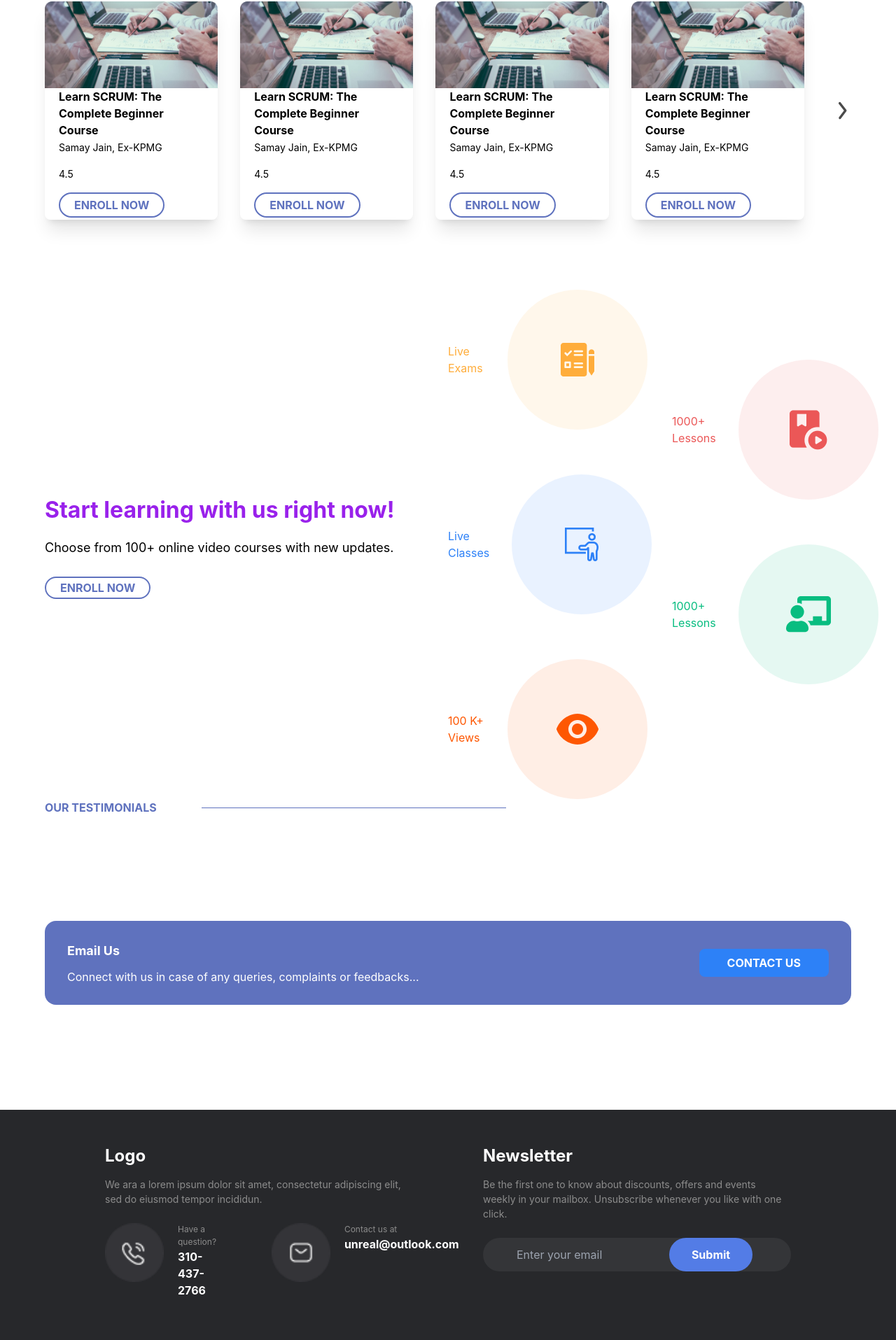
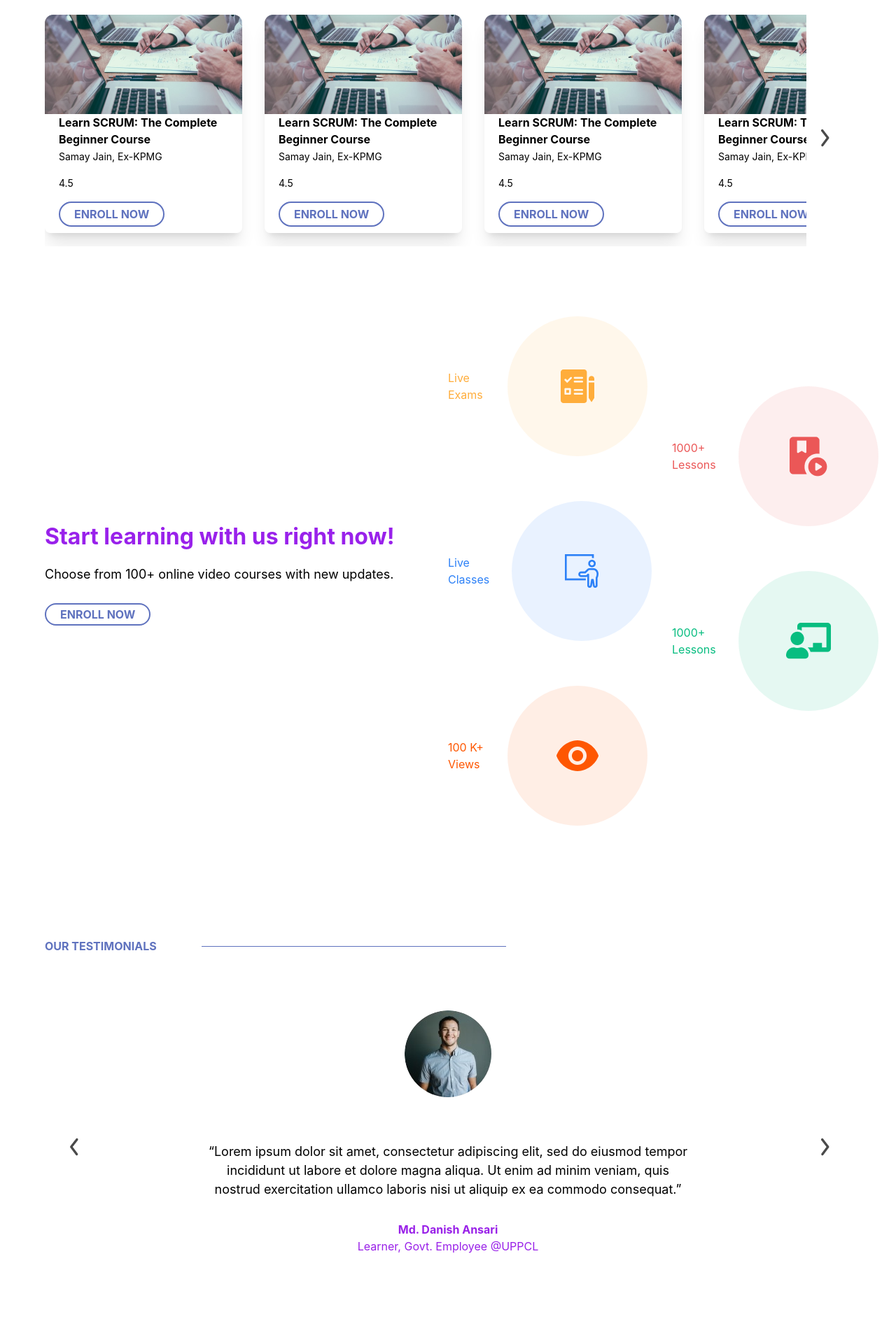
Before and after one commit to moniruzzaman01/task-DiGiLABS, a React (Create React App) app: page / in a window 1280 px wide. Shown: the part 931-2846 px from the top of the page at 70% size. Built offline with nearby package versions, Linux system fonts and the light colour scheme.

Commit message:
testimonial section done

```diff
--- a/src/Components/Courses.js
+++ b/src/Components/Courses.js
@@ -12,9 +12,10 @@ const Courses = () => {
         Choose from 100+ online video courses with new additions published every
         month
       </p>
-      <div className=" flex gap-8 items-center">
+      <div className=" relative ">
+        <div className=" flex gap-8 items-center overflow-x-hidden h-[350px] mr-16">
           {[1, 2, 3, 4].map((a) => (
-          <div className=" h-[312px] w-[282px] rounded-lg shadow-xl ">
+            <div className=" h-[312px] min-w-[282px] rounded-lg shadow-xl ">
               <img src={img} alt="" />
               <div className=" px-5 ">
                 <p className=" font-bold ">
@@ -31,9 +32,9 @@ const Courses = () => {
               </div>
             </div>
           ))}
-        <div className=" h-10 w-10 rounded-full flex items-center cursor-pointer">
-          <img className=" ml-4" src={right} alt="" />
-          {/* <p className="text-xl text-center leading-8 font-bold ">{">"}</p> */}
+        </div>
+        <div className=" h-10 w-10 rounded-full flex items-center cursor-pointer absolute right-5 top-[50%]">
+          <img className=" ml-4 " src={right} alt="" />
         </div>
       </div>
     </div>
--- a/src/Components/Footer.js
+++ b/src/Components/Footer.js
@@ -40,14 +40,16 @@ const Footer = () => {
             Be the first one to know about discounts, offers and events weekly
             in your mailbox. Unsubscribe whenever you like with one click.
           </p>
+          <div className=" relative">
             <input
-            className=" relative px-12 py-4 h-12 rounded-full w-full bg-[#343538] "
+              className=" px-12 py-4 h-12 rounded-full w-full bg-[#343538] "
               type="email"
               placeholder="Enter your email"
             />
-          <button className=" absolute right-[16%] py-3 px-8 rounded-full bg-[#537ce6] text-white font-bold ">
+            <button className=" absolute right-0 py-3 px-8 rounded-full bg-[#537ce6] text-white font-bold ">
               Submit
             </button>
+          </div>
         </div>
       </div>
       <div className=" text-[#8c8c8c] text-[14px] flex justify-between  px-[150px]">
--- a/src/Components/Testimonial.js
+++ b/src/Components/Testimonial.js
@@ -1,14 +1,37 @@
 import React from "react";
+import person from "../assets/person.jpg";
+import right from "../assets/right-arrow.png";
+import left from "../assets/left-arrow.png";
 
 const Testimonial = () => {
   return (
-    <div className=" px-16">
+    <div className=" px-16 mt-40">
       <div className=" flex items-center">
         <h2 className=" mr-16 text-[#5F72BE] uppercase font-bold ">
           OUR TESTIMONIALS
         </h2>
         <div className=" h-[1px] w-[435px] bg-[#5F72BE] "></div>
       </div>
+      <div className=" relative">
+        <div className=" w-[700px] mx-auto text-center ">
+          <img className=" rounded-full mx-auto mt-20" src={person} alt="" />
+          <h3 className=" text-[18px] mb-8 mt-16 ">
+            “Lorem ipsum dolor sit amet, consectetur adipiscing elit, sed do
+            eiusmod tempor incididunt ut labore et dolore magna aliqua. Ut enim
+            ad minim veniam, quis nostrud exercitation ullamco laboris nisi ut
+            aliquip ex ea commodo consequat.”
+          </h3>
+          <h3 className=" text-[#9921e8] font-bold ">Md. Danish Ansari</h3>
+          <p className=" text-[#9921e8]">Learner, Govt. Employee @UPPCL</p>
+        </div>
+
+        <div className=" h-10 w-10 rounded-full flex items-center cursor-pointer absolute right-5 top-[50%]">
+          <img className=" ml-4 " src={right} alt="" />
+        </div>
+        <div className=" h-10 w-10 rounded-full flex items-center cursor-pointer absolute left-5 top-[50%]">
+          <img className=" ml-4 " src={left} alt="" />
+        </div>
+      </div>
     </div>
   );
 };
```
Also changed, not shown: src/assets/person.jpg (added). Lines whose indentation alone changed are shown as unchanged.
